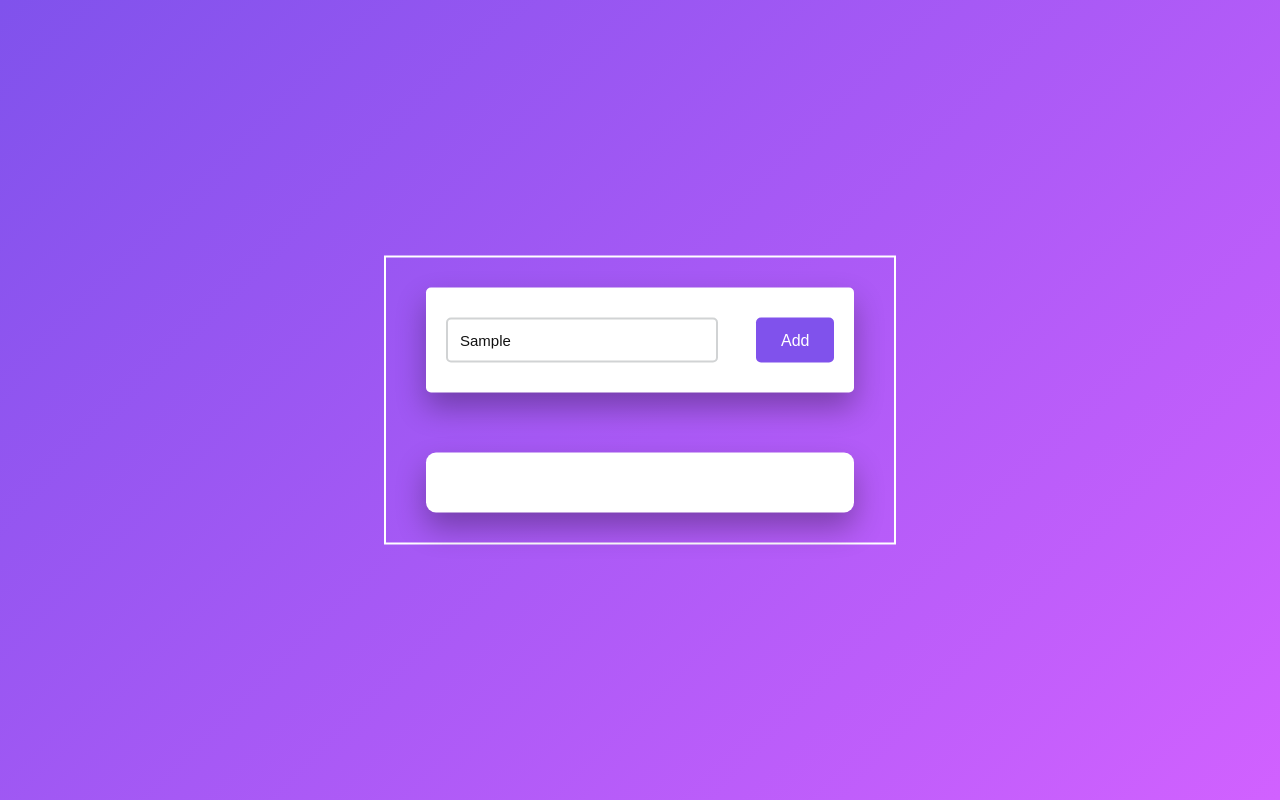
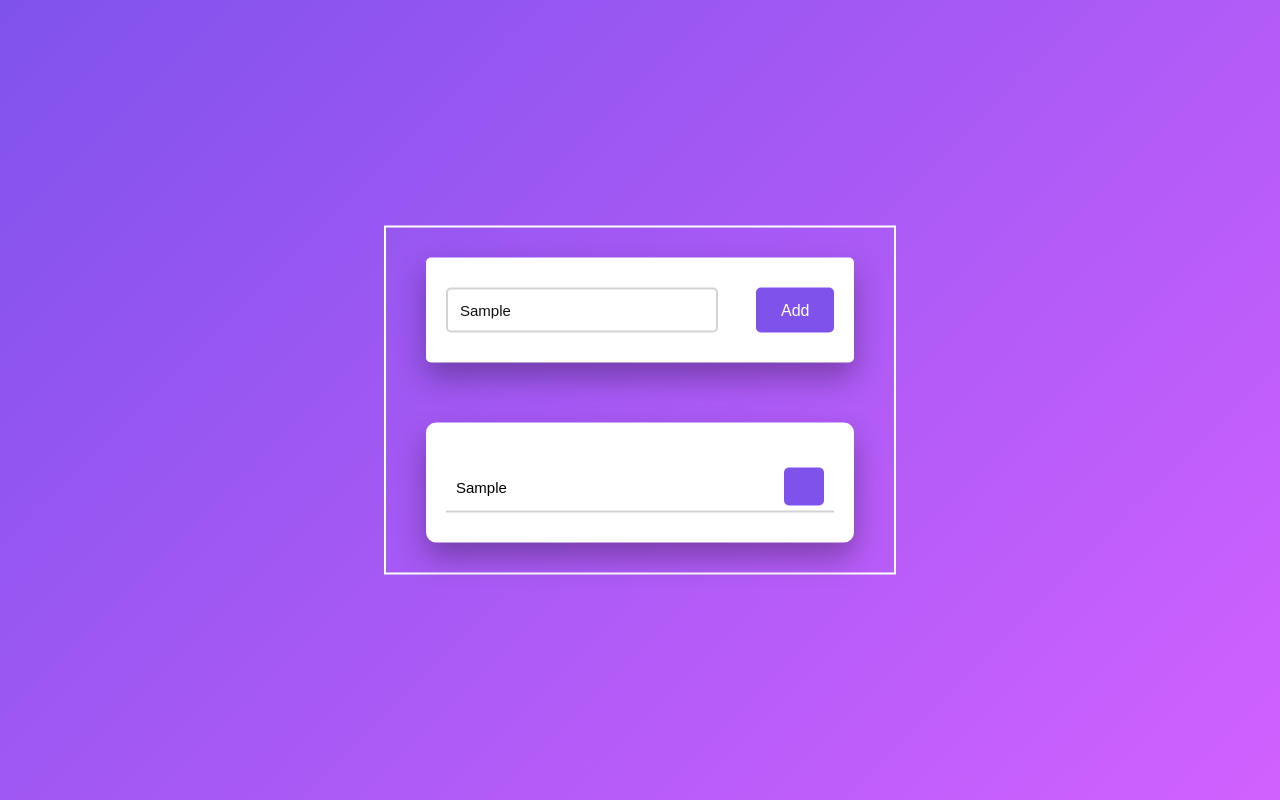
Before and after one commit to aryan21617/to-do-list-by-javaScript-only-, a plain HTML site: page index.html in a window 1280 px wide. Both pictures are taken after typing "Sample" into the empty fields and a click on the button "Add". Drawn offline with Linux system fonts and the light colour scheme.

Commit message:
made delete button functionable

```diff
--- a/script.js
+++ b/script.js
@@ -0,0 +1,24 @@
+document.querySelector('#push').onclick = function() {
+  if(document.querySelector('#newtask input').value.length == 0){
+    alert("Please Enter a Task");
+  }
+  else {
+    document.querySelector('#tasks').innerHTML += `
+      <div class="task">
+        <span id="taskname">
+          ${document.querySelector('#newtask input').value}
+        </span>
+        <button class="delete">
+          <i class="fa-thin fa-trash"></i>
+        </button>
+      </div>
+    `;
+
+    var current_tasks = document.querySelectorAll(".delete");
+    for(var i=0; i<current_tasks.length; i++){
+      current_tasks[i].onclick = function(){
+        this.parentNode.remove();
+      }
+    }
+  }
+}
--- a/styles.css
+++ b/styles.css
@@ -75,3 +75,31 @@ body {
   width: 100%;
   position: relative;
 }
+
+.task {
+  background-color: #ffffff;
+  height: 50px;
+  padding: 5px 10px;
+  margin-top: 10px;
+  display: flex;
+  align-items: center;
+  justify-content: space-between;
+  border-bottom: 2px solid #d1d3d4;
+  cursor: pointer;
+}
+
+.task span {
+  font-family: 'poppins', sans-serif;
+  font-size: 15px;
+  font-weight: 400;
+}
+.task button {
+  width: 40px;
+  height: 100%;
+  border-radius: 5px;
+  background-color: #8052ec;
+  border: none;
+  color: #ffffff;
+  cursor: pointer;
+  outline: none;
+}
```
